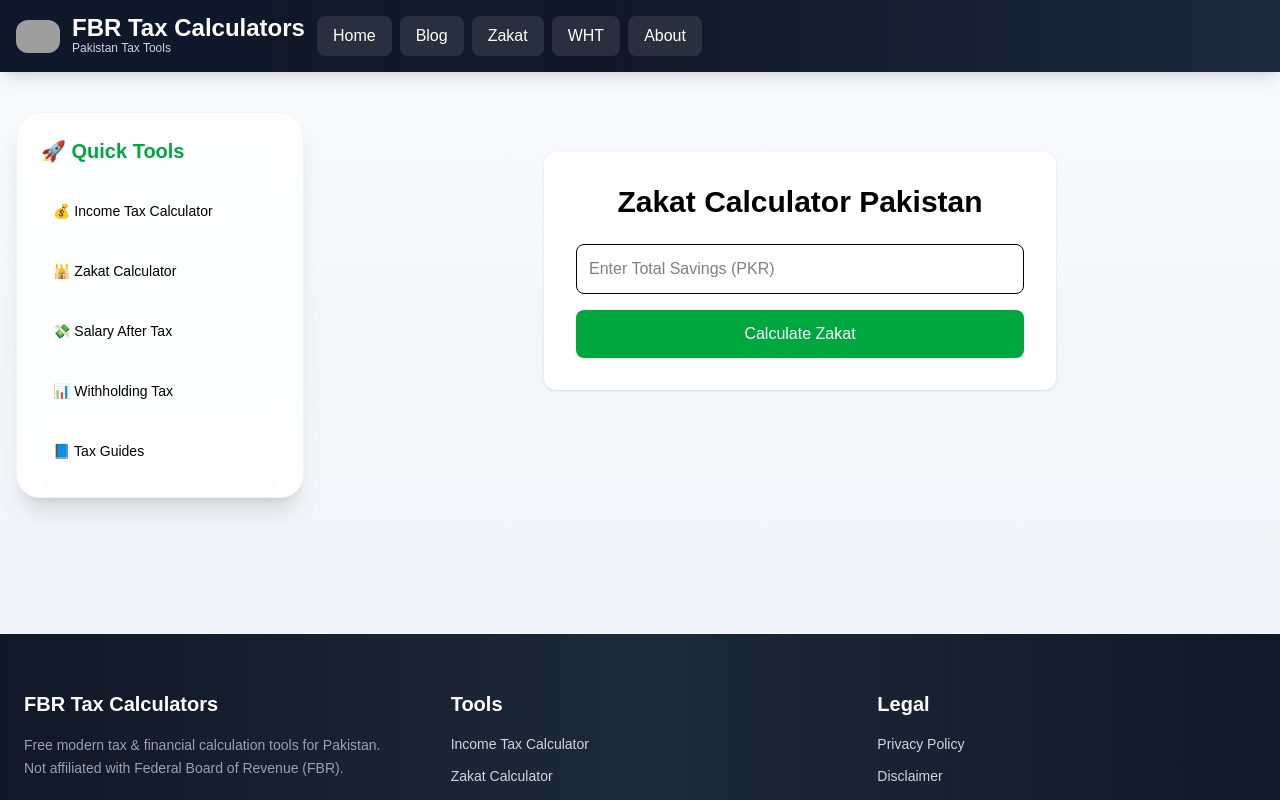
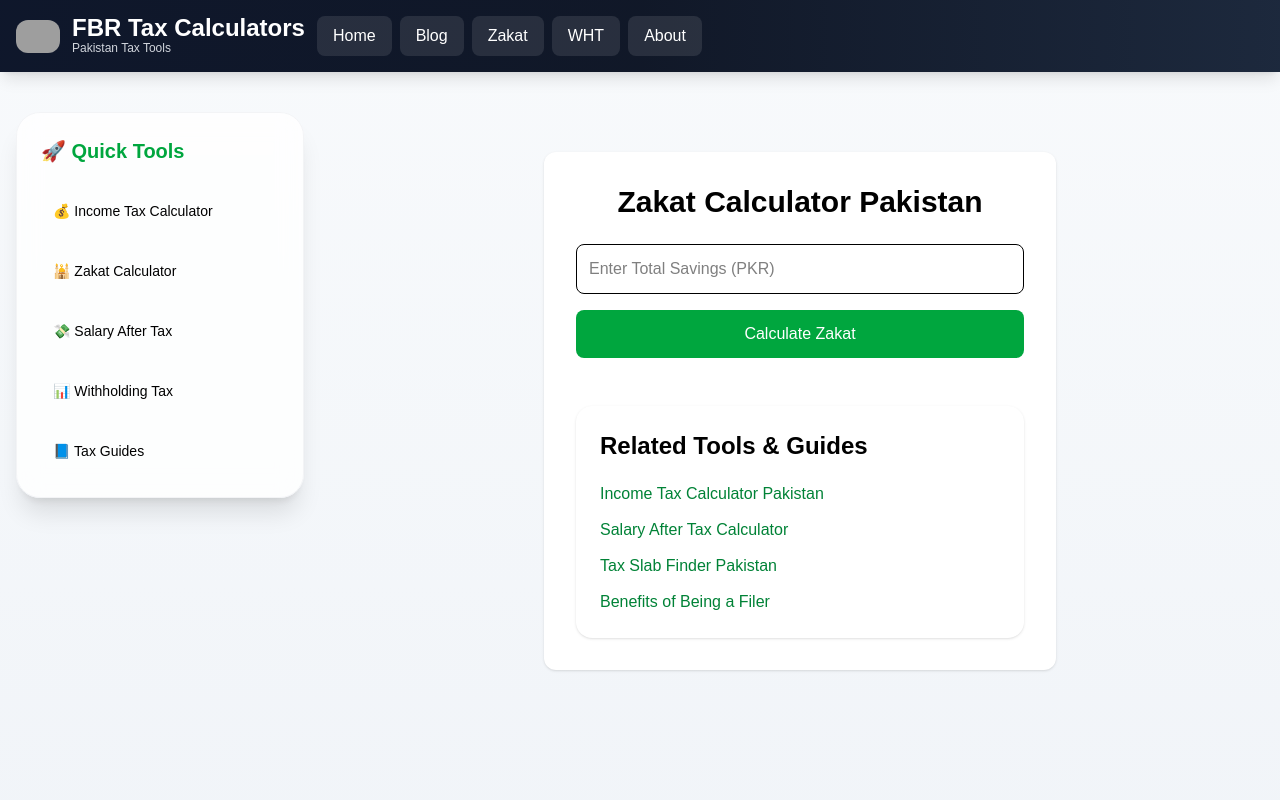
Before and after one commit to muhammadobaid1986/fbrtaxcalculators, a Next.js app: page /zakat-calculator in a window 1280 px wide. Shown: the top 800 px of the page. Built offline with nearby package versions, Linux system fonts and the light colour scheme; grey boxes are pictures that could not be loaded.

Commit message:
add reusable related links component

```diff
--- a/app/zakat-calculator/ZakatCalculator.tsx
+++ b/app/zakat-calculator/ZakatCalculator.tsx
@@ -1,5 +1,6 @@
 "use client";
 import { useState } from "react";
+import RelatedLinks from "../../components/RelatedLinks";
 
 export default function ZakatCalculator() {
   const [amount, setAmount] = useState("");
@@ -39,6 +40,27 @@ export default function ZakatCalculator() {
           </p>
         </div>
       )}
+<RelatedLinks
+  links={[
+    {
+      title: "Income Tax Calculator Pakistan",
+      href: "/",
+    },
+    {
+      title: "Salary After Tax Calculator",
+      href: "/salary-after-tax-calculator",
+    },
+    {
+      title: "Tax Slab Finder Pakistan",
+      href: "/tax-slab-finder-pakistan",
+    },
+    {
+      title: "Benefits of Being a Filer",
+      href: "/benefits-of-being-filer-pakistan",
+    },
+  ]}
+/>
+
     </div>
   );
 }
--- /dev/null
+++ b/components/RelatedLinks.tsx
@@ -0,0 +1,37 @@
+import Link from "next/link";
+
+type LinkItem = {
+  title: string;
+  href: string;
+};
+
+type RelatedLinksProps = {
+  title?: string;
+  links: LinkItem[];
+};
+
+export default function RelatedLinks({
+  title = "Related Tools & Guides",
+  links,
+}: RelatedLinksProps) {
+  return (
+    <div className="mt-12 bg-white p-6 rounded-2xl shadow">
+      <h2 className="text-2xl font-bold mb-5">
+        {title}
+      </h2>
+
+      <ul className="space-y-3">
+        {links.map((link) => (
+          <li key={link.href}>
+            <Link
+              href={link.href}
+              className="text-green-700 hover:underline font-medium"
+            >
+              {link.title}
+            </Link>
+          </li>
+        ))}
+      </ul>
+    </div>
+  );
+}
```
